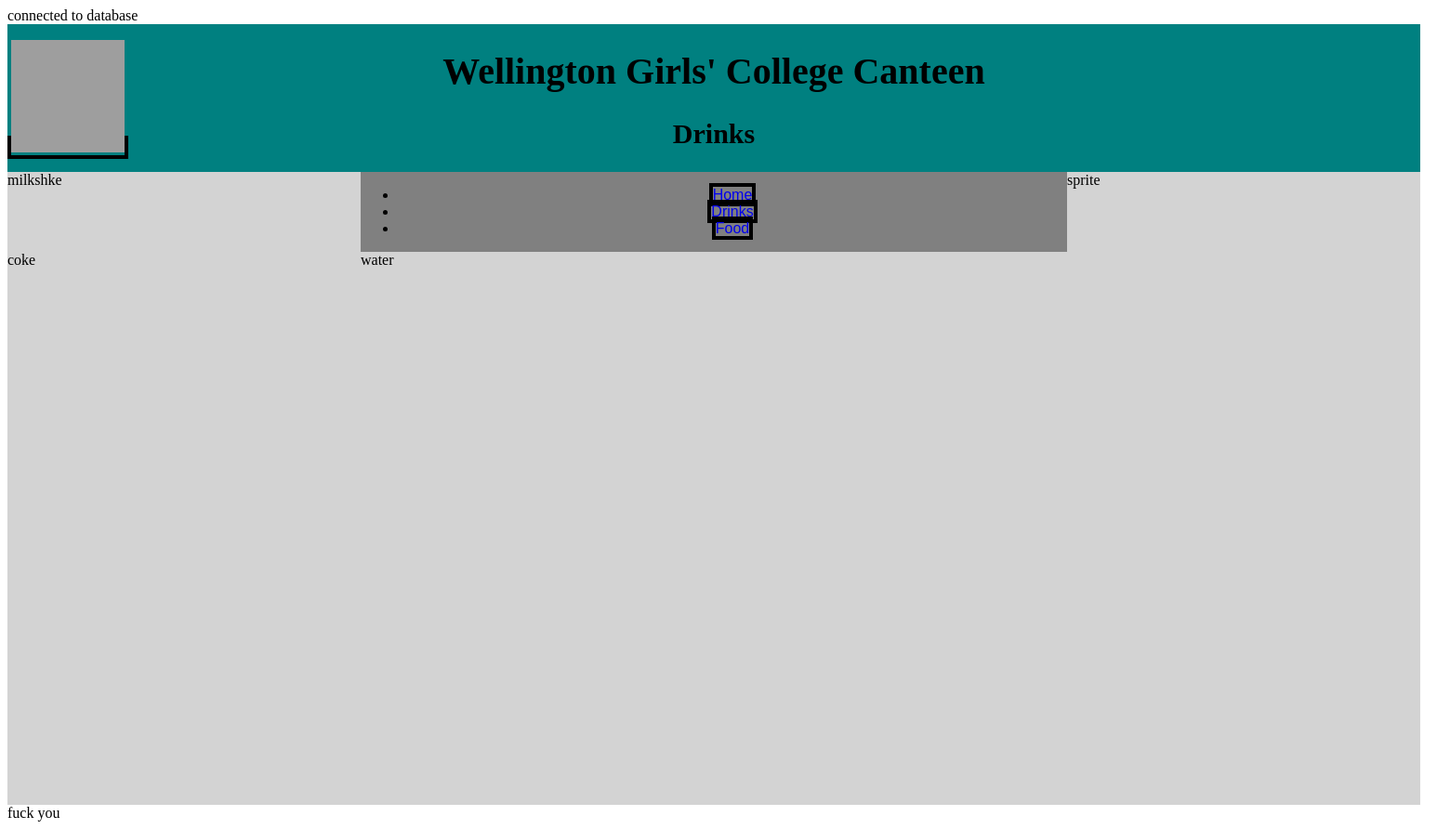
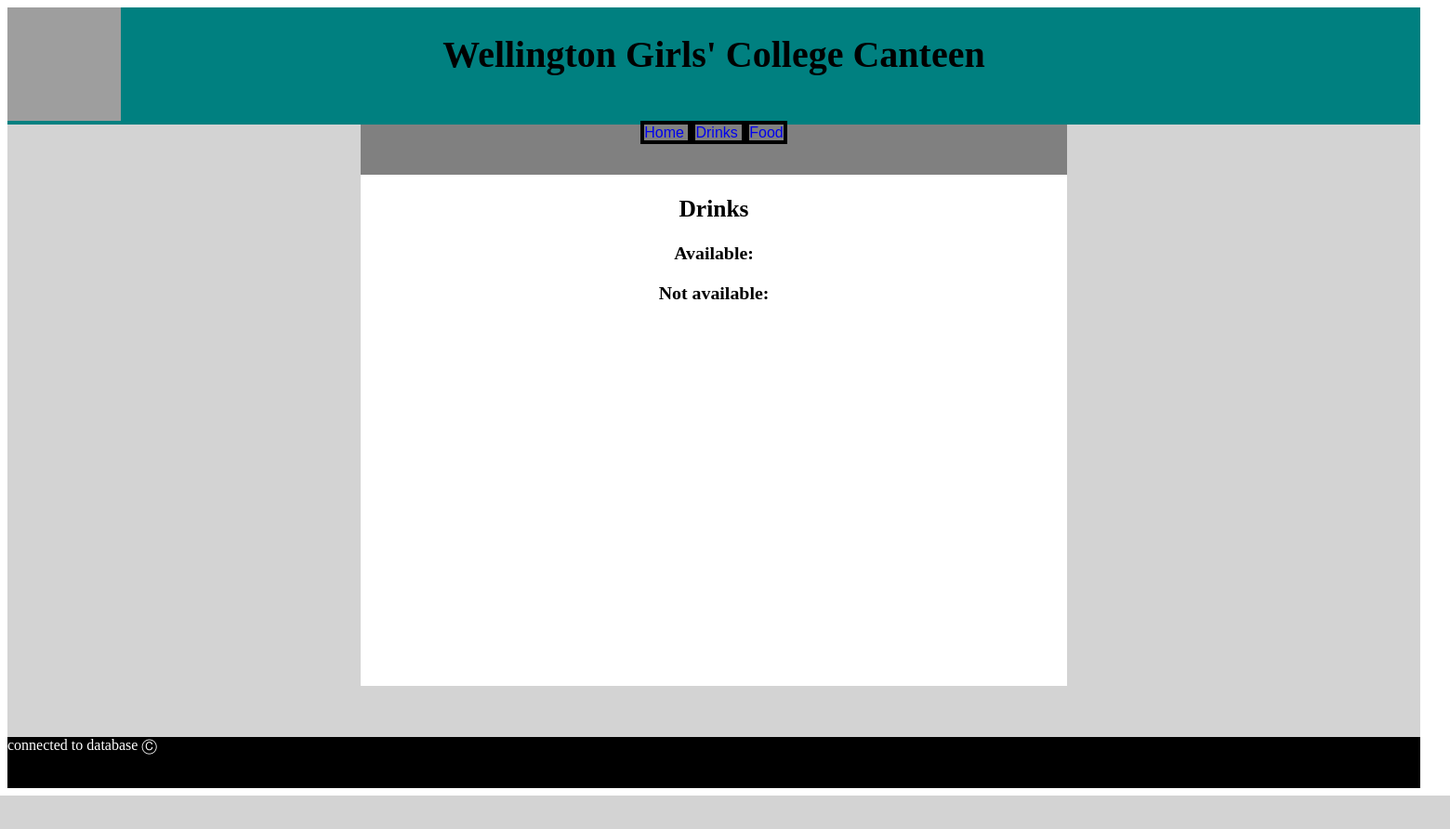
Before and after one commit to Phoebe-Williamson/Canteen, a PHP site: page /drinks.php in a window 1560 px wide. Shown: the whole page at 93% size. After the commit the page ends 856 px from the top, so only its background shows below. Run offline with PHP 8.4, Linux system fonts and the light colour scheme; data that the repository does not hold is empty; grey boxes are pictures that could not be loaded.

Commit message:
did a bit more

```diff
--- a/drinks.php
+++ b/drinks.php
@@ -1,11 +1,23 @@
 <?php
-/* Conetect to the database */
+/* Connected to the database */
 $dbcon = mysqli_connect("localhost", "williamsonph", "spicyhall22", "williamsonph_canteen");
 if($dbcon == NULL){
     echo "Failed to connect to MySQL:".mysqli_connect_error();
     die();}
-else {
-    echo "connected to database";}
+else{
+    $database_connection = TRUE;}
+
+/* Available food query */
+$available_drink_query = "SELECT drink, cost, description, df
+                          FROM drinks
+                          WHERE avalible = 'yes'";
+$available_drink_result = mysqli_query($dbcon, $available_drink_query);
+
+/* Not available query */
+$not_available_drink_query = "SELECT drink, cost, description, df
+                              FROM drinks
+                              WHERE avalible = 'no'";
+$not_available_drink_result = mysqli_query($dbcon, $not_available_drink_query)
 ?>
 <!DOCTYPE html>
 <!-- -->
@@ -20,42 +32,50 @@ else {
 <div class="grid">
     <div class="header">
         <h1>Wellington Girls' College Canteen</h1>
-        <h2> Drinks </h2>
     </div>
     <div class="logo">
-        <a href="home.php">
+        <aone href="home.php">
             <img src="Images/wgclogo.png" width="121.5" height="121.5">
-        </a>
+        </aone>
     </div>
     <div class="nav">
         <nav>
-            <ul>
-                <li> <a href="home.php"> Home </a> </li>
-                <li> <a href="drinks.php"> Drinks </a> </li>
-                <li> <a href="food.php"> Food </a> </li>
-            </ul>
+            <a href="home.php"> Home </a>
+            <a href="drinks.php"> Drinks </a>
+            <a href="food.php"> Food </a>
         </nav>
     </div>
-    <div class="drink1">
-        milkshke
+    <div class="special">
+        <h2> Drinks </h2>
+        <h3>Available:</h3>
+        <?php
+        while($available_drink_record = mysqli_fetch_assoc($available_drink_result)){
+            echo "<br>" . $available_drink_record['drink'] . "<br>";
+            if($available_drink_record['df'] == 'no') {
+                echo "--- Dairy product ---" . "<br>";
+            }
+        }
+
+        ?>
+        <h3>Not available:</h3>
+        <?php
+        while($not_available_drink_record = mysqli_fetch_assoc($not_available_drink_result)){
+            echo "<br>" . $not_available_drink_record['drink'] . "<br>";
+            if($not_available_drink_record['df'] == 'no'){
+                echo "--- Dairy product ---" . "<br>";
+            }
+        }
+
+        ?>
+
     </div>
-    <div class="drink2">
-        sprite
+    <div class="footer">
+        <?php
+        if($database_connection == TRUE){
+            echo "connected to database";}
+        ?>
+        Ⓒ
     </div>
-    <div class="drink3">
-        coke
-    </div>
-    <div class="drink4">
-        water
-    </div>
-</div>
-
-<?php
-Echo "fuck you";
-?>
-
-
-
 </div>
 </body>
 </html>
--- a/home.php
+++ b/home.php
@@ -58,9 +58,9 @@ $drink_special_result = mysqli_query($dbcon, $drink_special_query)
         <h1>Wellington Girls' College Canteen</h1>
     </div>
     <div class="logo">
-        <a href="home.php">
+        <aone href="home.php">
             <img src="Images/wgclogo.png" width="121.5" height="121.5">
-        </a>
+        </aone>
     </div>
     <div class="nav">
         <br>
```
Also changed, not shown: food.php (+58 -19 lines).
